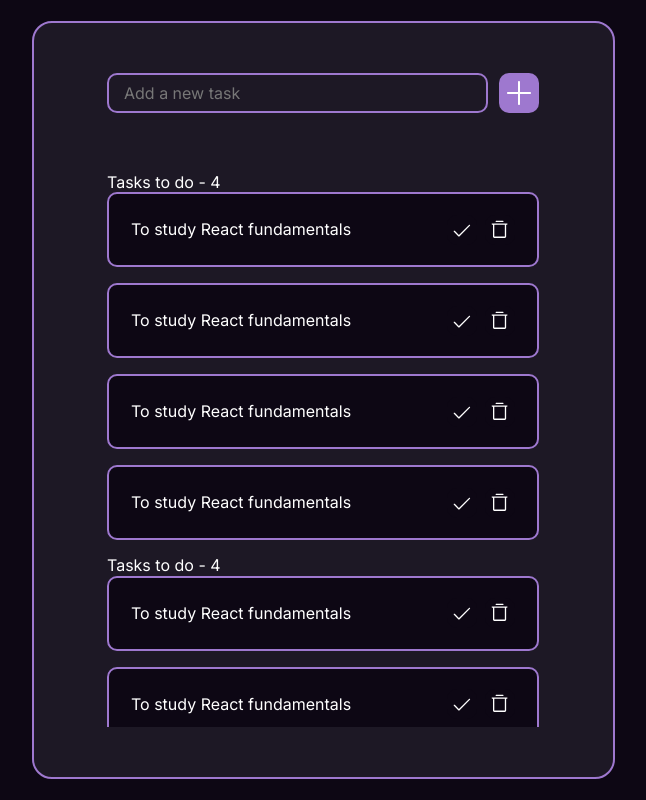
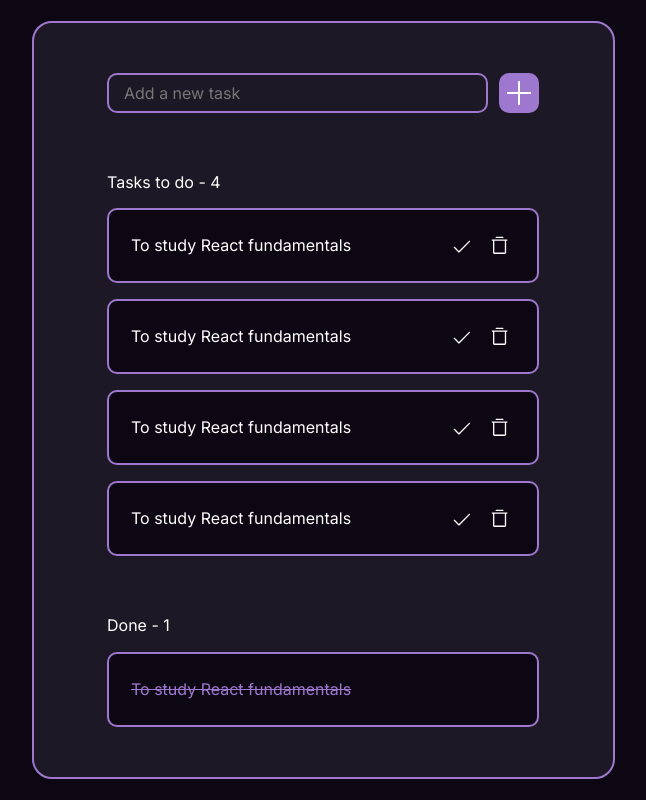
Before and after one commit to Zuhaitz/bridge-task-app, a React (Vite) app: page / in a window 1280 px wide. Shown: the whole page, without its empty margins (317-963 px from the left). Built offline with nearby package versions, Linux system fonts and the light colour scheme.

Commit message:
fixed scroll in task list

```diff
--- a/src/components/task-section/TaskSection.jsx
+++ b/src/components/task-section/TaskSection.jsx
@@ -1,13 +1,15 @@
 import React from "react";
 import Task from "../task/Task";
 
+import "./TaskSection.scss";
+
 const TaskSection = ({ text, tasks }) => {
   return (
-    <div>
-      <p>
+    <div className="task-container">
+      <p className="task-container__title">
         {text} - {tasks.length}
       </p>
-      <div>
+      <div className="task-container__list">
         {tasks.map((task) => (
           <Task task={task} />
         ))}
--- /dev/null
+++ b/src/components/task-section/TaskSection.scss
@@ -0,0 +1,11 @@
+.task-container {
+  &__title {
+    margin-bottom: 16px;
+  }
+
+  &__list {
+    & > *:not(:last-child) {
+      margin-bottom: 16px;
+    }
+  }
+}
--- a/src/components/task/Task.scss
+++ b/src/components/task/Task.scss
@@ -6,7 +6,7 @@
   width: 432px;
   height: 75px;
   padding: 22px;
-  margin-bottom: 16px;
+  // margin-bottom: 16px;
 
   @include apply-border;
 
--- a/src/pages/task-list/TaskList.jsx
+++ b/src/pages/task-list/TaskList.jsx
@@ -19,7 +19,6 @@ const TaskPage = () => {
       <SearchBar />
       <div className="container__tasks">
         <TaskSection text="Tasks to do" tasks={toDo} />
-        <TaskSection text="Tasks to do" tasks={toDo} />
         <TaskSection text="Done" tasks={done} />
       </div>
     </div>
--- a/src/pages/task-list/TaskList.scss
+++ b/src/pages/task-list/TaskList.scss
@@ -13,10 +13,15 @@
   background-color: $background-color;
 
   &__tasks {
-    // height: 511px;
+    padding: 0 10px;
+    height: 100%;
 
     overflow-y: auto;
     scroll-behavior: smooth;
+
+    & > *:not(:last-child) {
+      margin-bottom: 60px;
+    }
   }
 
   /* width */
@@ -34,6 +39,5 @@
   ::-webkit-scrollbar-thumb {
     background: $primary-color;
     border-radius: 10px;
-    margin-left: 10px;
   }
 }
```
